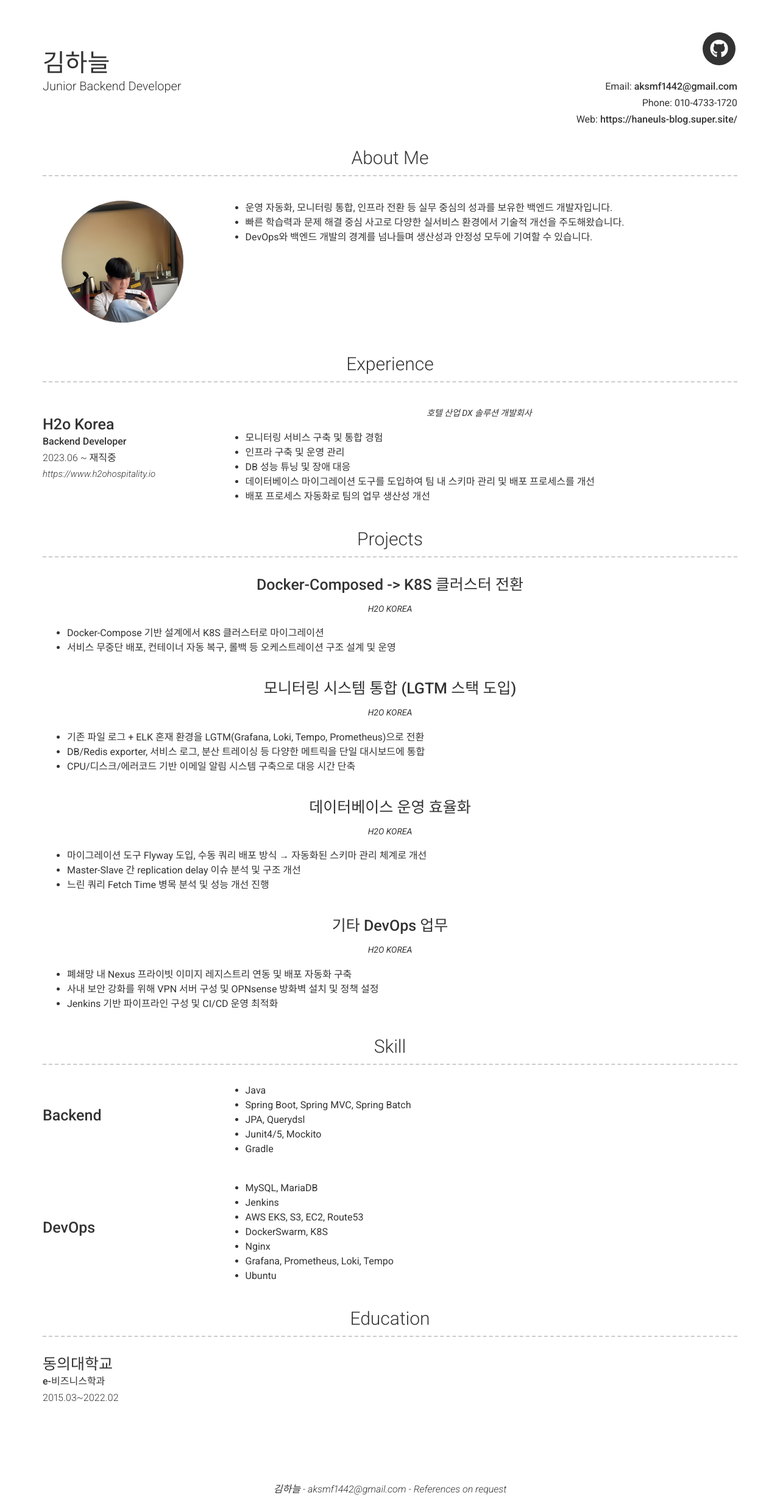
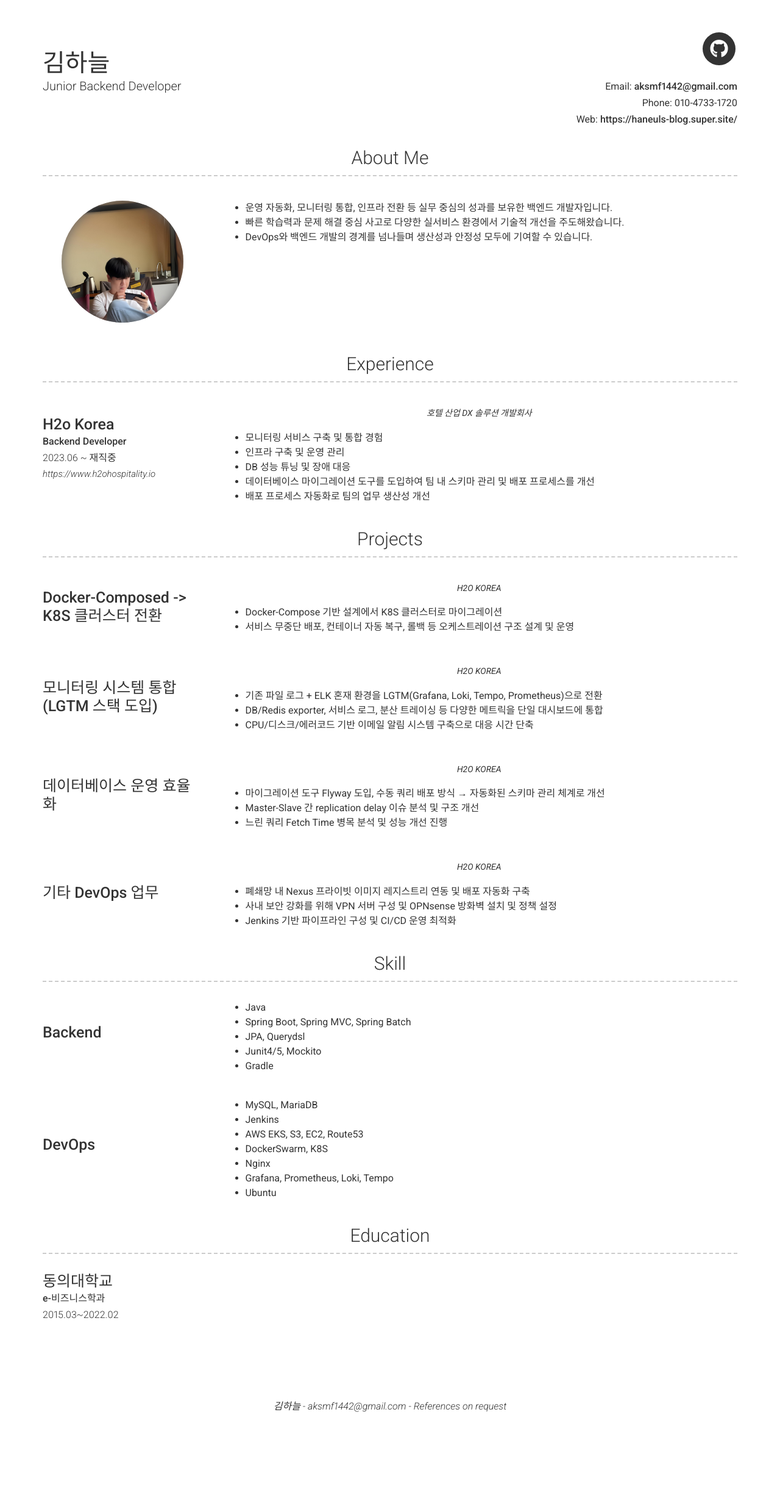
Before and after one commit to aksmf1442/resume, a Jekyll site: the page built from index.md, in a window 1280 px wide. Shown: the whole page at 61% size. Built offline with Jekyll 4.4.1, drawn with Linux system fonts in a browser that asks for light colours; nearby versions of some CDN libraries; after the commit the page ends 2325 px from its top, so only the background shows below that.

Commit message:
refactor: 수정

```diff
--- a/_config.yml
+++ b/_config.yml
@@ -63,14 +63,14 @@ content:
   - title: Projects # Title for the section
     layout: list # Type of content section (list/text)
     content:
-      - layout: top-middle
+      - layout: top-left
         title: Docker-Composed -> K8S 클러스터 전환
         quote: >
           H2O KOREA
         description: | # this will include new lines to allow paragraphs
           - Docker-Compose 기반 설계에서 K8S 클러스터로 마이그레이션
           - 서비스 무중단 배포, 컨테이너 자동 복구, 롤백 등 오케스트레이션 구조 설계 및 운영
-      - layout: top-middle
+      - layout: top-left
         title: 모니터링 시스템 통합 (LGTM 스택 도입)
         quote: >
           H2O KOREA
@@ -78,7 +78,7 @@ content:
           - 기존 파일 로그 + ELK 혼재 환경을 LGTM(Grafana, Loki, Tempo, Prometheus)으로 전환
           - DB/Redis exporter, 서비스 로그, 분산 트레이싱 등 다양한 메트릭을 단일 대시보드에 통합
           - CPU/디스크/에러코드 기반 이메일 알림 시스템 구축으로 대응 시간 단축
-      - layout: top-middle
+      - layout: top-left
         title: 데이터베이스 운영 효율화
         quote: >
           H2O KOREA
@@ -86,7 +86,7 @@ content:
          - 마이그레이션 도구 Flyway 도입, 수동 쿼리 배포 방식 → 자동화된 스키마 관리 체계로 개선
          - Master-Slave 간 replication delay 이슈 분석 및 구조 개선
          - 느린 쿼리 Fetch Time 병목 분석 및 성능 개선 진행
-      - layout: top-middle
+      - layout: top-left
         title: 기타 DevOps 업무
         quote: >
           H2O KOREA
```
